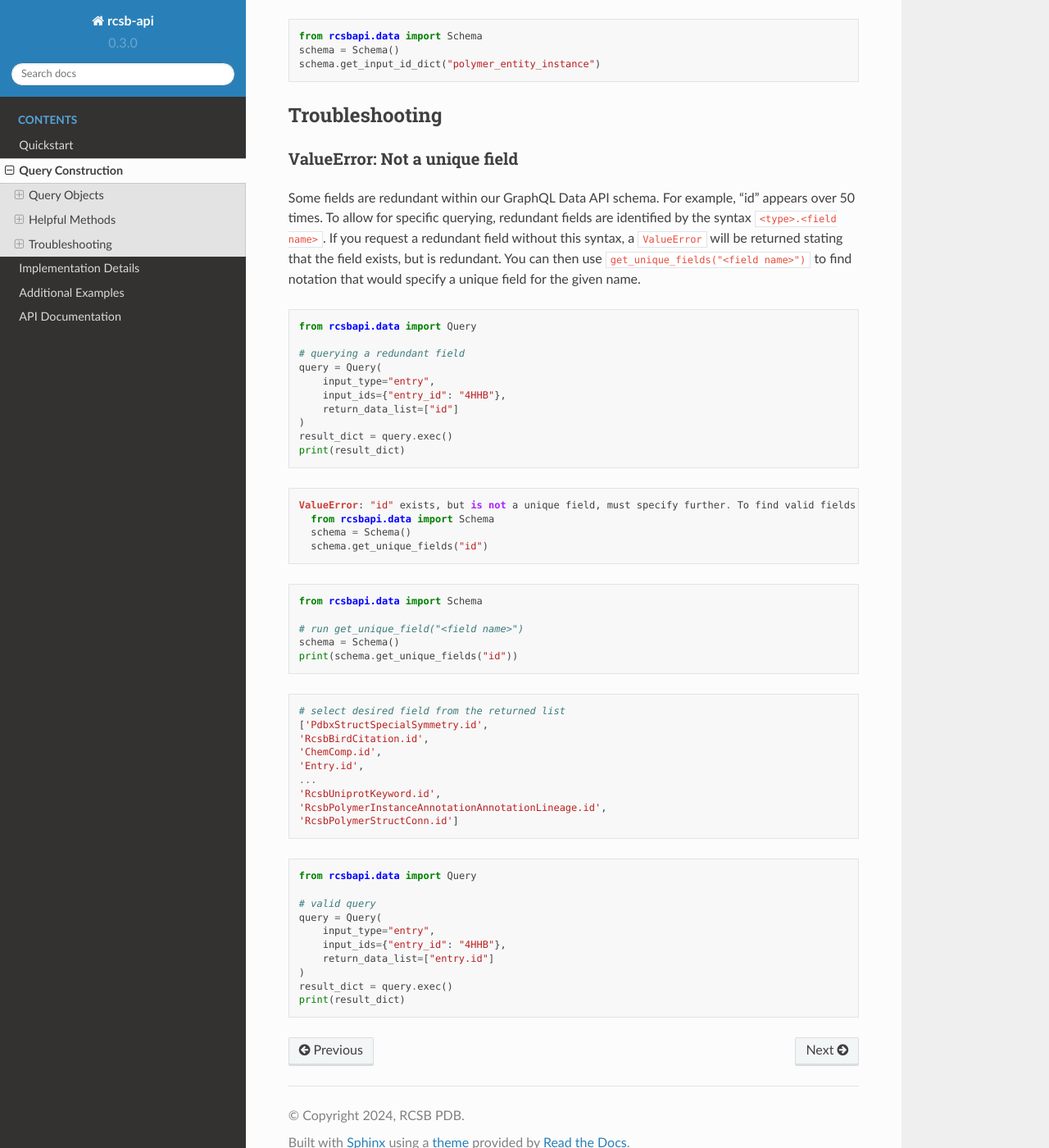
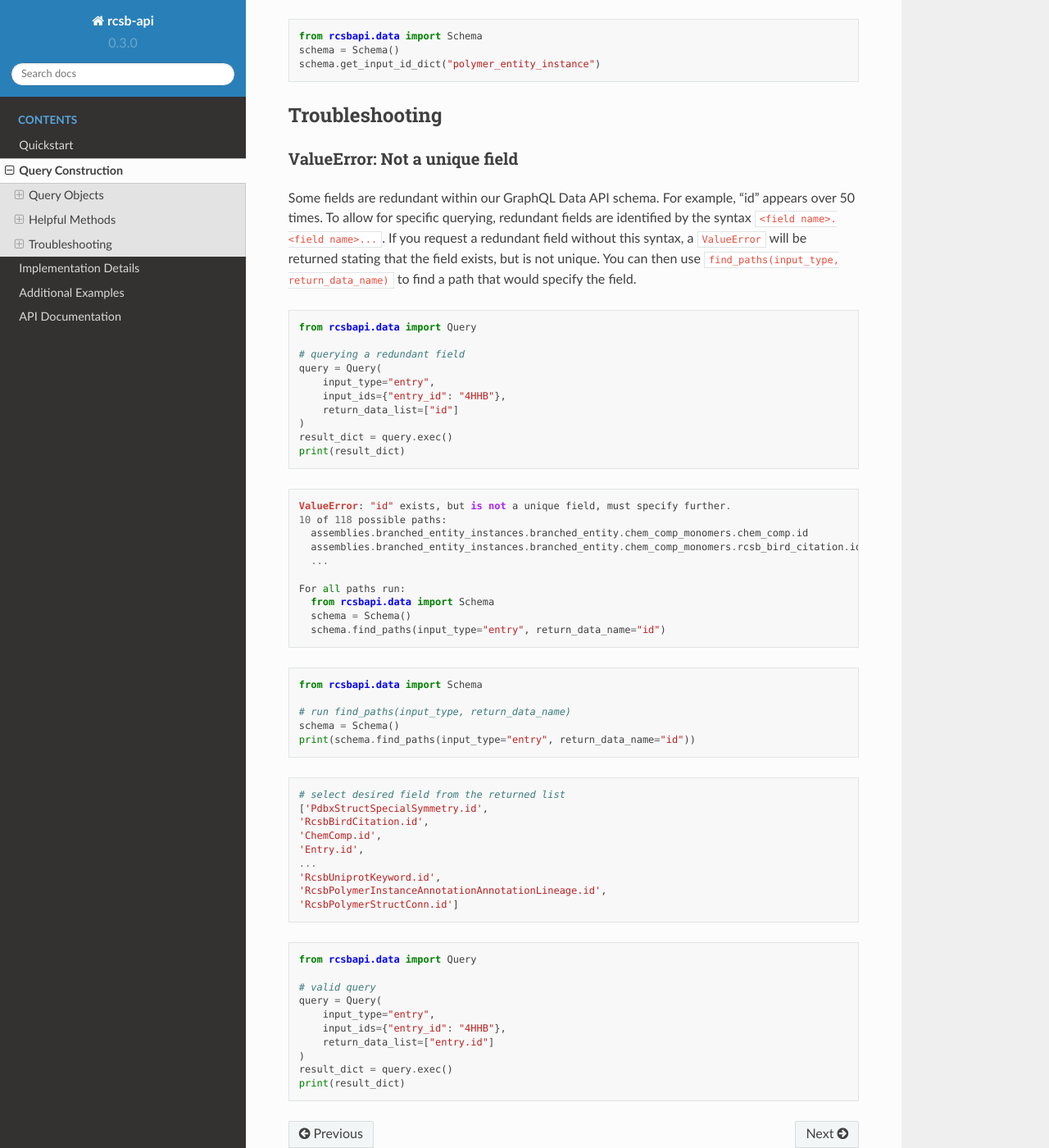
Before and after one commit to rcsb/py-rcsb-api, a Sphinx documentation site: the page built from docs/query_construction.md, in a window 1280 px wide and 1400 px high, scrolled down 4395 px. Shown: the whole window at 82% size. Built offline with Sphinx 7.4.7 and the Read the Docs theme 2.0.0, drawn with Linux system fonts in a browser that asks for light colours; some of the changed text lies outside the part shown.

Commit message:
add more schema files, add version tests for polymer entity and instance, update docs

````diff
--- a/docs/query_construction.md
+++ b/docs/query_construction.md
@@ -161,13 +161,13 @@ editor_link = query.get_editor_link()
 print(editor_link)
 ```
 
-### get_unique_fields()
-Given a redundant field, this method returns a list of matching fields in dot notation. You can look through the list to identify your intended field. Method of Schema class.
+### find_paths()
+Given a redundant field, this method finds all paths from an input_type to nodes named as return_data_name. Method of Schema class.
 
 ```python
 from rcsbapi.data import Schema
 schema = Schema()
-schema.get_unique_fields("id")
+schema.find_paths(input_type="entry", return_data_name="id")
 ```
 
 ### find_field_names()
@@ -190,7 +190,7 @@ schema.get_input_id_dict("polymer_entity_instance")
 
 ## Troubleshooting
 ### ValueError: Not a unique field
-Some fields are redundant within our GraphQL Data API schema. For example, "id" appears over 50 times. To allow for specific querying, redundant fields are identified by the syntax `<type>.<field name>`. If you request a redundant field without this syntax, a `ValueError` will be returned stating that the field exists, but is redundant. You can then use `get_unique_fields("<field name>")` to find notation that would specify a unique field for the given name.
+Some fields are redundant within our GraphQL Data API schema. For example, "id" appears over 50 times. To allow for specific querying, redundant fields are identified by the syntax `<field name>.<field name>...`. If you request a redundant field without this syntax, a `ValueError` will be returned stating that the field exists, but is not unique. You can then use `find_paths(input_type, return_data_name)` to find a path that would specify the field.
 
 ```python
 from rcsbapi.data import Query
@@ -205,17 +205,23 @@ result_dict = query.exec()
 print(result_dict)
 ```
 ```
-ValueError: "id" exists, but is not a unique field, must specify further. To find valid fields with this name, run:
+ValueError: "id" exists, but is not a unique field, must specify further.
+10 of 118 possible paths:
+  assemblies.branched_entity_instances.branched_entity.chem_comp_monomers.chem_comp.id
+  assemblies.branched_entity_instances.branched_entity.chem_comp_monomers.rcsb_bird_citation.id
+  ...
+
+For all paths run:
   from rcsbapi.data import Schema
   schema = Schema()
-  schema.get_unique_fields("id")
+  schema.find_paths(input_type="entry", return_data_name="id")
 ```
 ```python
 from rcsbapi.data import Schema
 
-# run get_unique_field("<field name>")
+# run find_paths(input_type, return_data_name)
 schema = Schema()
-print(schema.get_unique_fields("id"))
+print(schema.find_paths(input_type="entry", return_data_name="id"))
 ```
 
 ```python
````
Also changed, not shown: CHANGELOG.md (+6 -3 lines), 18 other files.
